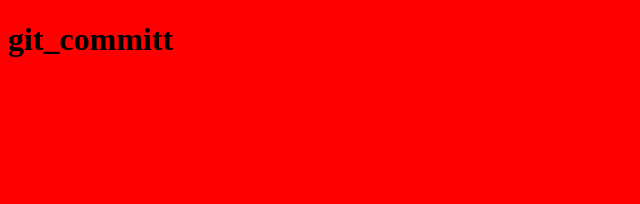
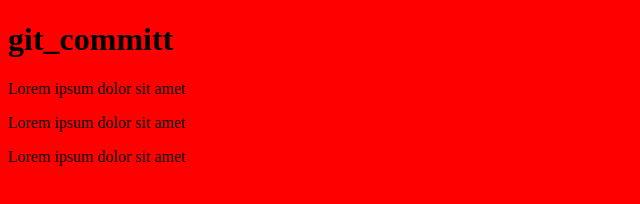
Before and after one commit to smir0181-code/junior-task, a plain HTML site: page index.html in a window 1280 px wide. Shown: the whole page, without its empty margins (0-640 px from the left). Drawn offline with Linux system fonts and the light colour scheme.

Commit message:
add section with x3P

```diff
--- a/index.html
+++ b/index.html
@@ -10,5 +10,10 @@
 </head>
 <body>
     <h1>git_committ</h1>
+<section>
+    <p> Lorem ipsum dolor sit amet</p>
+    <p> Lorem ipsum dolor sit amet</p>
+    <p> Lorem ipsum dolor sit amet</p>
+</section>
 </body>
 </html>
```
